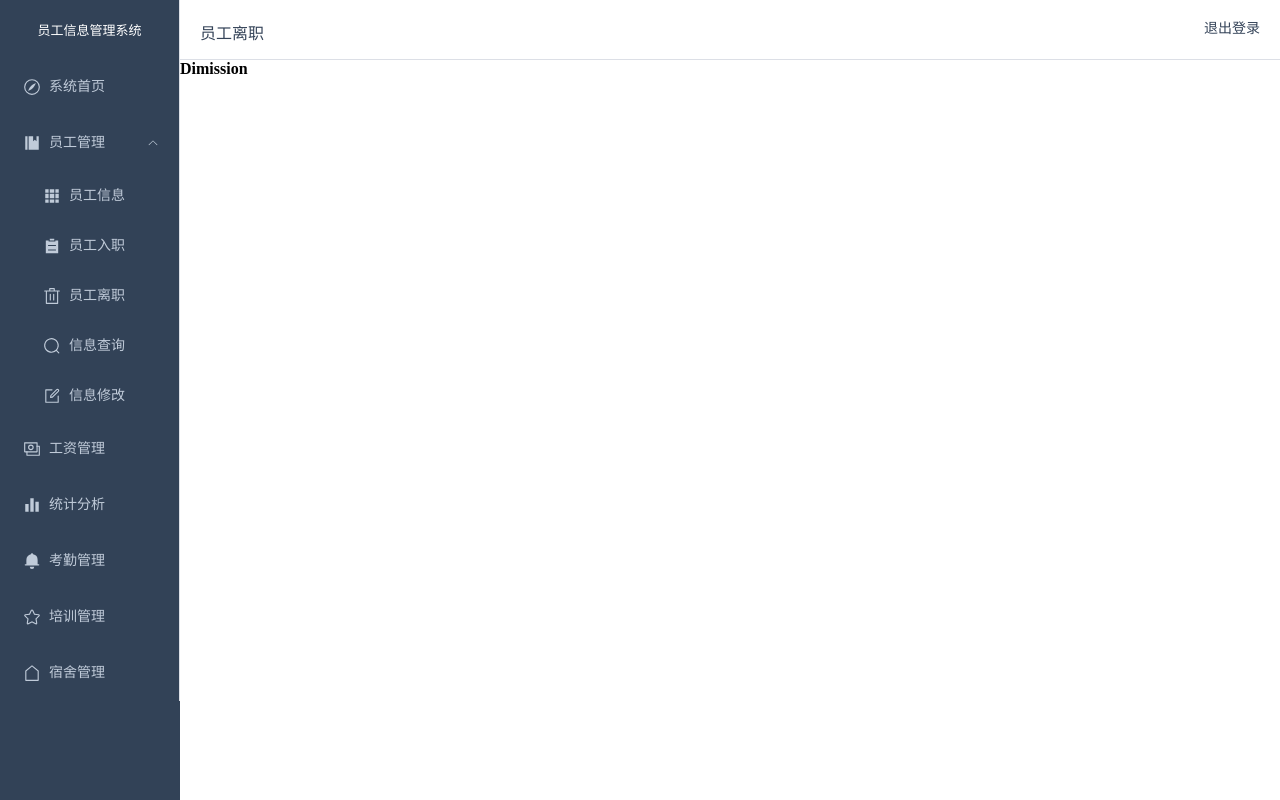
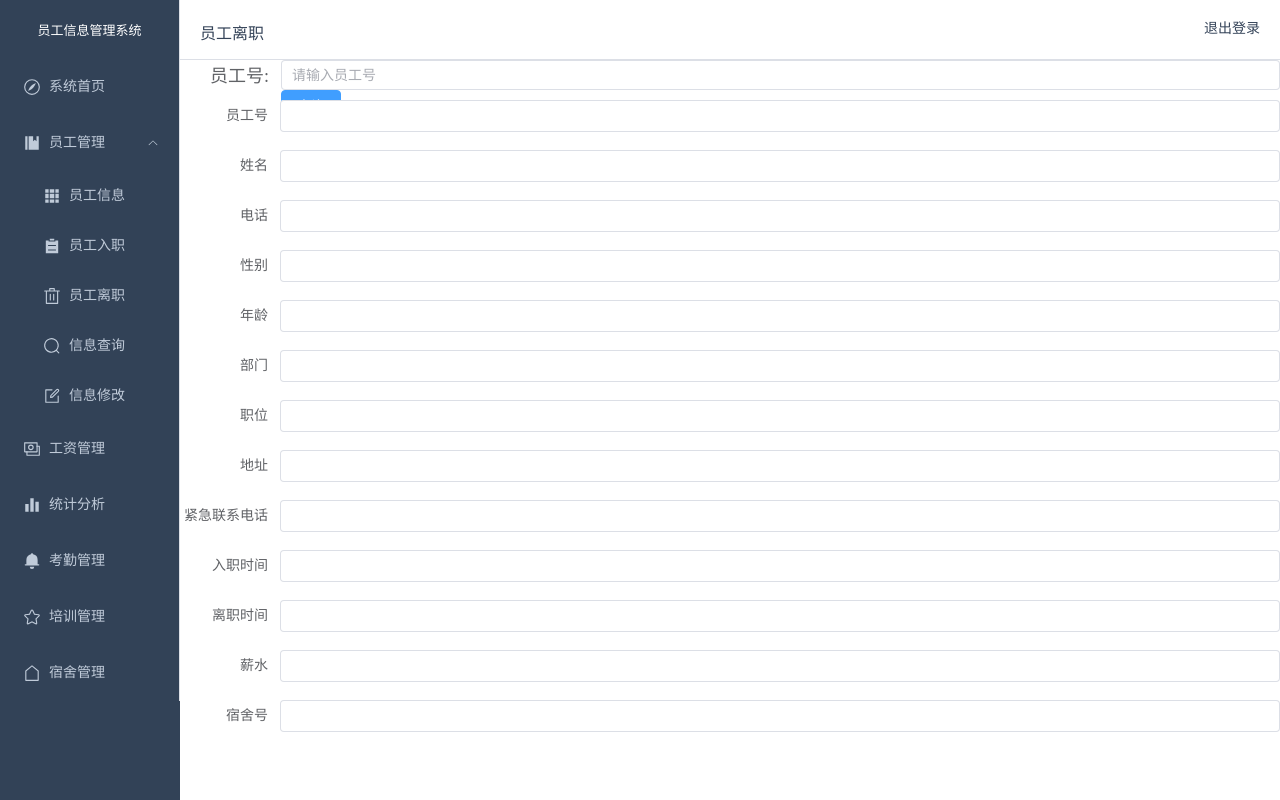
Before and after one commit to Ocean456/web, a Vue app: page /admin/dimission in a window 1280 px wide. Built offline with nearby package versions, Linux system fonts and the light colour scheme.

Commit message:
Six submission

```diff
--- a/src/views/Dimission.vue
+++ b/src/views/Dimission.vue
@@ -1,13 +1,97 @@
 <script setup lang="ts">
+import {ref} from "vue";
+import {getEmployee} from "../axios";
+
+
+const parameter = ref('')
+const dimission = ref({
+  employeeID: '',
+  employeeName: '',
+  employeeGender: '',
+  employeeAge: '',
+  employeePhone: '',
+  employeeAddress: '',
+  employeeDepartment: '',
+  employeePosition: '',
+  employeeSalary: '',
+  employeeDormitory: '',
+  employeeHireDate: '',
+  employeeEmergencyContactPhone: '',
+  employeeResignationDate: '',
+
+})
+const search = () => {
+  getEmployee('employeeID', parameter.value).then((res: any) => {
+    dimission.value = res.data[0]
+    console.log(dimission.value)
+  })
+}
 
 </script>
 
 <template>
+  <div class="label">
+    <el-form-item label=" 员工号:" style="font-size: large">
+      <el-input v-model="parameter" placeholder="请输入员工号" class="id"></el-input>
+      <el-button type="primary" size="default" @click="search">查询</el-button>
+    </el-form-item>
+  </div>
   <div>
-    <h1>Dimission</h1>
+    <el-form v-model="dimission" label-width="100px" label-position="right">
+      <el-form-item label="员工号">
+        <el-input v-model="dimission.employeeID"></el-input>
+      </el-form-item>
+      <el-form-item label="姓名">
+        <el-input v-model="dimission.employeeName"></el-input>
+      </el-form-item>
+      <el-form-item label="电话">
+        <el-input v-model="dimission.employeePhone"></el-input>
+      </el-form-item>
+      <el-form-item label="性别">
+        <el-input v-model="dimission.employeeGender"></el-input>
+      </el-form-item>
+      <el-form-item label="年龄">
+        <el-input v-model="dimission.employeeAge"></el-input>
+      </el-form-item>
+      <el-form-item label="部门">
+        <el-input v-model="dimission.employeeDepartment"></el-input>
+      </el-form-item>
+      <el-form-item label="职位">
+        <el-input v-model="dimission.employeePosition"></el-input>
+      </el-form-item>
+      <el-form-item label="地址">
+        <el-input v-model="dimission.employeeAddress"></el-input>
+      </el-form-item>
+      <el-form-item label="紧急联系电话">
+        <el-input v-model="dimission.employeeEmergencyContactPhone"></el-input>
+      </el-form-item>
+      <el-form-item label="入职时间">
+        <el-input v-model="dimission.employeeHireDate"></el-input>
+      </el-form-item>
+      <el-form-item label="离职时间">
+        <el-input v-model="dimission.employeeResignationDate"></el-input>
+      </el-form-item>
+      <el-form-item label="薪水">
+        <el-input v-model="dimission.employeeSalary"></el-input>
+      </el-form-item>
+      <el-form-item label="宿舍号">
+        <el-input v-model="dimission.employeeDormitory"></el-input>
+      </el-form-item>
+
+    </el-form>
   </div>
 </template>
 
 <style scoped>
+.label {
+  margin-left: 30px;
+  height: 40px;
+}
+
+.id {
+  width: 1000px;
+  height: 30px;
+}
+
 
 </style>
```
